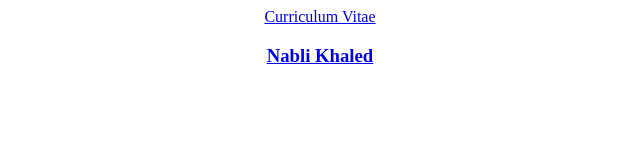
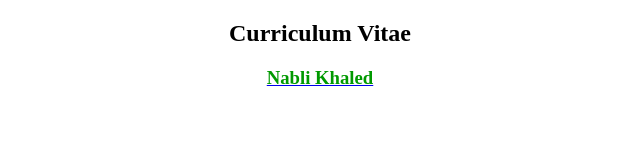
Before and after one commit to amorna/tutoGit, a plain HTML site: page index.html in a window 1280 px wide. Shown: the whole page, without its empty margins (320-960 px from the left). Drawn offline with Linux system fonts and the light colour scheme.

Commit message:
mise en forme

```diff
--- a/index.html
+++ b/index.html
@@ -9,8 +9,8 @@
 </head>
 <body>
     <div>
-
-        <a href="cv0.pdf">Curriculum Vitae <h3>Nabli Khaled</h3> </a>
+        <h2>Curriculum Vitae</h2>
+        <a href="cv0.pdf"> <h3>Nabli Khaled</h3> </a>
 
 </body>
 </html>
--- a/style.css
+++ b/style.css
@@ -1,3 +1,6 @@
 div{
     text-align: center;
 }
+h3 {
+    color:rgb(0, 153, 0);
+}
```
